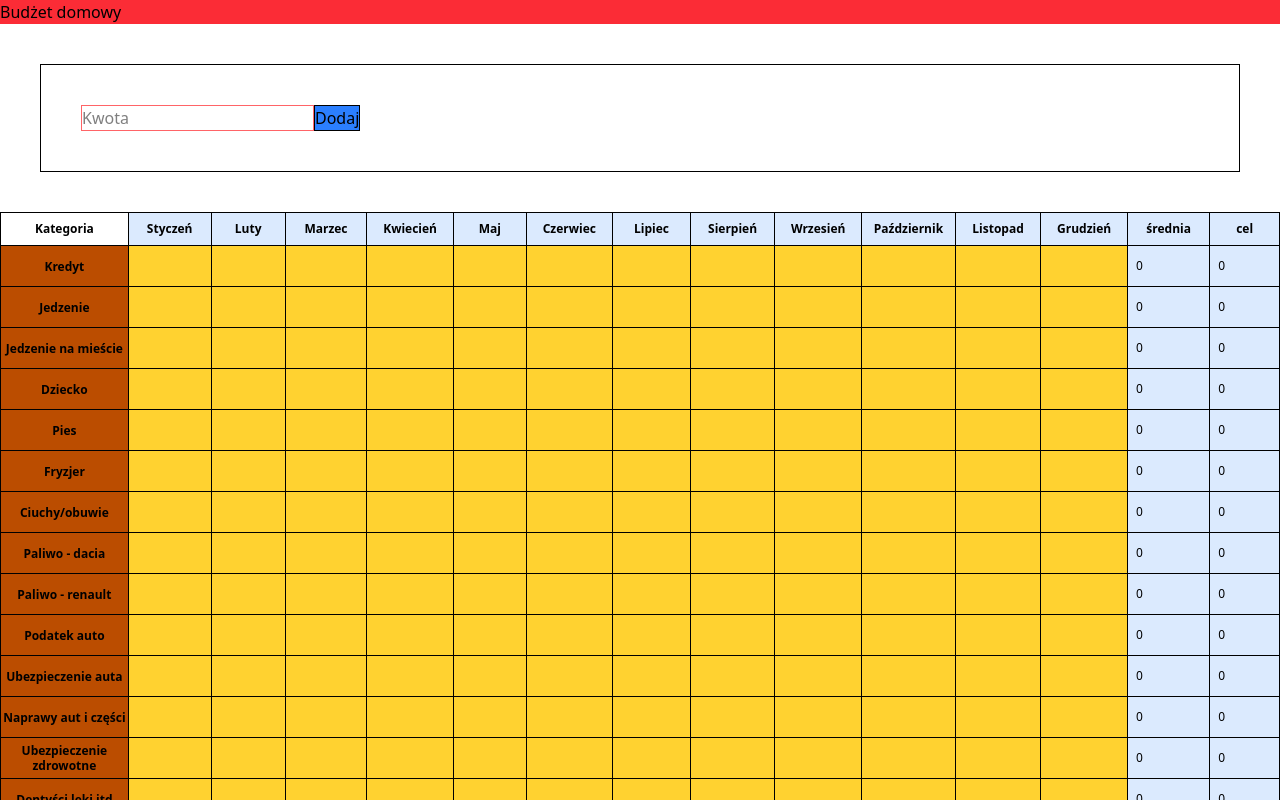
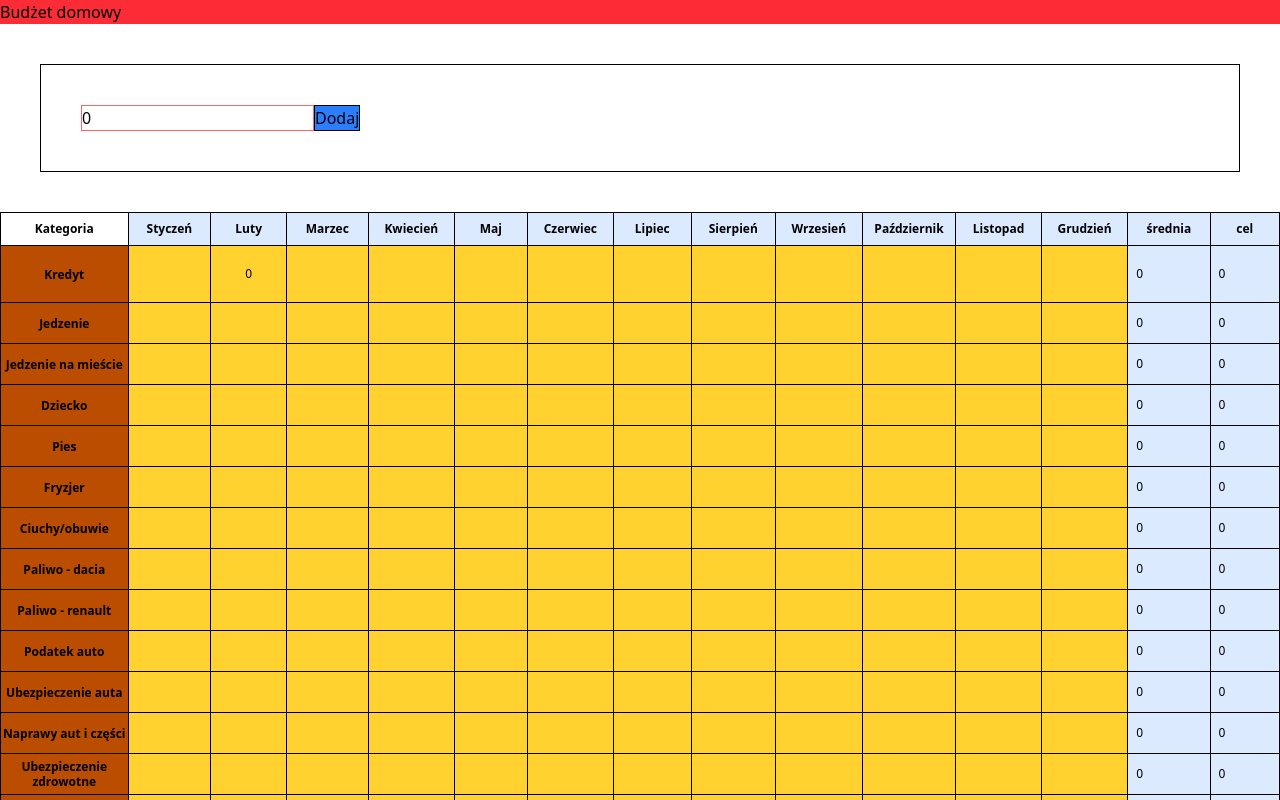
Before and after one commit to oleksaGrzegorz/budget-app, a React (Vite) app: page / in a window 1280 px wide. Shown: the top 800 px of the page. Built offline with nearby package versions, Linux system fonts and the light colour scheme.

Commit message:
feat: integrate Form and ExpensesTable components with state management for user input

```diff
--- a/src/App.tsx
+++ b/src/App.tsx
@@ -1,13 +1,16 @@
+import { useState } from "react";
 import { BudgetSummaryTable } from "./components/BudgetSummaryTable/BudgetSummaryTable";
 import { ExpensesTable } from "./components/ExpensesTable/ExpensesTable";
 import { Form } from "./components/Form/Form";
 
 export default function App() {
+  const [amount, setAmount] = useState(0);
+  const [expense, setExpense] = useState(0);
   return (
     <div>
       <h1 className="bg-red-500">Budżet domowy</h1>
-      <Form />
-      <ExpensesTable />
+      <Form amount={amount} setAmount={setAmount} setExpense={setExpense} />
+      <ExpensesTable expense={expense} />
       <BudgetSummaryTable />
     </div>
   );
--- a/src/components/ExpensesTable/ExpensesTable.tsx
+++ b/src/components/ExpensesTable/ExpensesTable.tsx
@@ -1,7 +1,7 @@
 import { categories } from "../../data/categories";
 import { months } from "../../data/months";
 
-export const ExpensesTable = () => {
+export const ExpensesTable = ({ expense }) => {
   return (
     <>
       <table className="border border-black border-collapse text-xs">
@@ -26,11 +26,13 @@ export const ExpensesTable = () => {
               >
                 {category}
               </th>
-              {months.map((month) => (
+              {months.map((month,index) => (
                 <td
                   key={month}
                   className="bg-amber-300 w-25 p-5 text-center border border-black"
-                ></td>
+                >
+                  {category === "Kredyt" && month === "Luty" ? expense : ""}
+                </td>
               ))}
               <td className="w-25 p-2 border border-black bg-blue-100">0</td>
               <td className="w-25 p-2 border border-black bg-blue-100">0</td>
--- a/src/components/Form/Form.tsx
+++ b/src/components/Form/Form.tsx
@@ -1,14 +1,19 @@
-export const Form = () => (
+export const Form = ({ amount, setAmount, setExpense }) => (
   <form
     className="p-10 border border-black m-10"
     onSubmit={(e) => {
       e.preventDefault();
+      setExpense(prev => prev + amount);
+      setAmount(0);
+
     }}
   >
     <input
       className="border border-red-400"
       type="number"
       placeholder="Kwota"
+      value={amount}
+      onChange={(e) => setAmount(Number(e.target.value))}
     />
     <button className="bg-blue-500 border border-black">Dodaj</button>
   </form>
```
